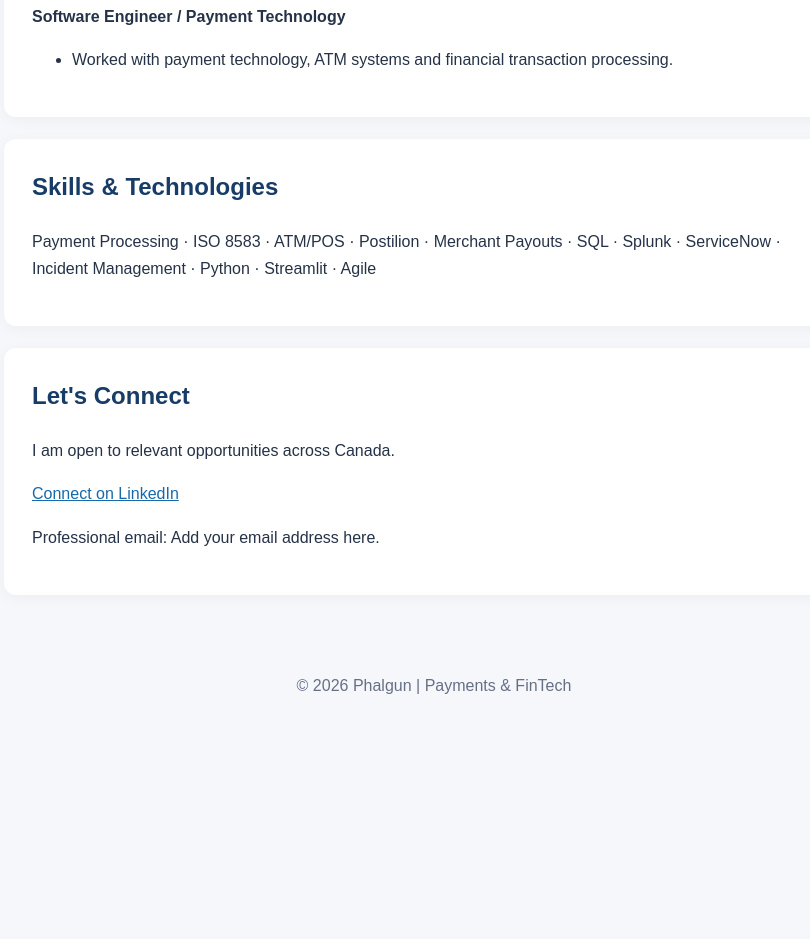
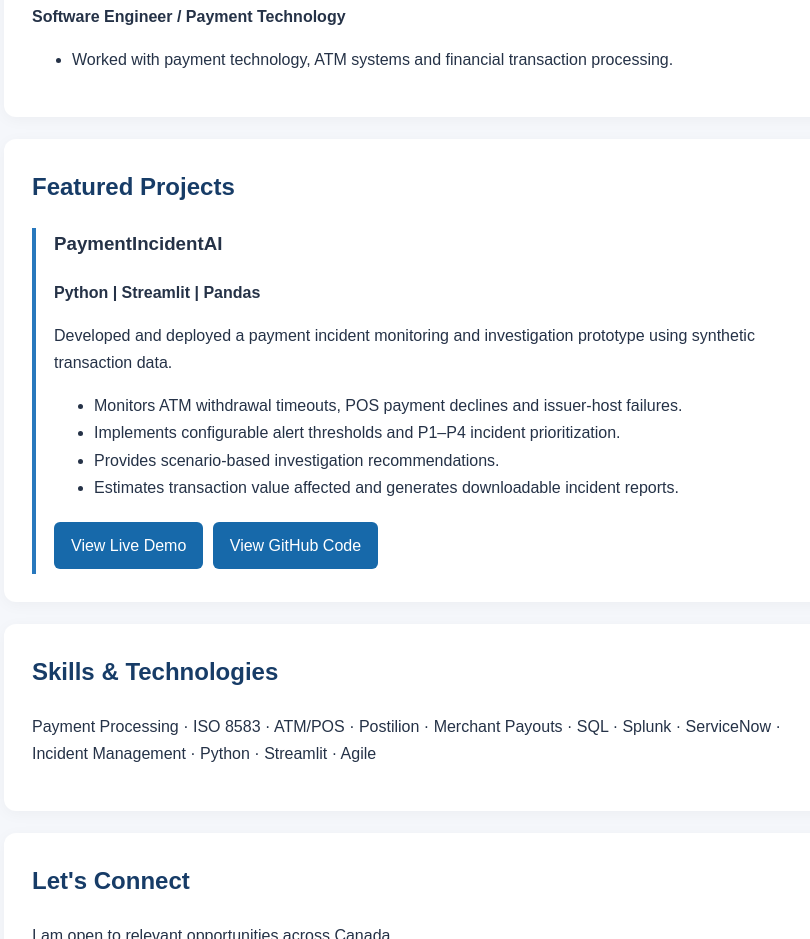
Before and after one commit to prajyaphalgun-ship-it/prajyaphalgun-ship-it.github.io, a plain HTML site: page index.html in a window 1280 px wide. Shown: the part 1627-2566 px from the top of the page, without its empty margins (206-1016 px from the left). Before the commit the page ends 2356 px from the top, so only its background shows below. Drawn offline with Linux system fonts and the light colour scheme.

Commit message:
Add featured PaymentIncidentAI project

```diff
--- a/index.html
+++ b/index.html
@@ -145,6 +145,35 @@ footer {
 </section>
 
 
+<section id="projects">
+  <h2>Featured Projects</h2>
+
+  <div class="project">
+    <h3>PaymentIncidentAI</h3>
+    <p><strong>Python | Streamlit | Pandas</strong></p>
+
+    <p>
+      Developed and deployed a payment incident monitoring
+      and investigation prototype using synthetic transaction data.
+    </p>
+
+    <ul>
+      <li>Monitors ATM withdrawal timeouts, POS payment declines and issuer-host failures.</li>
+      <li>Implements configurable alert thresholds and P1–P4 incident prioritization.</li>
+      <li>Provides scenario-based investigation recommendations.</li>
+      <li>Estimates transaction value affected and generates downloadable incident reports.</li>
+    </ul>
+
+    <a class="button"
+       href="https://paymentincidentai.streamlit.app/"
+       target="_blank">View Live Demo</a>
+
+    <a class="button"
+       href="https://github.com/prajyaphalgun-ship-it/PaymentIncidentAI"
+       target="_blank">View GitHub Code</a>
+  </div>
+</section>
+
   <section id="skills">
     <h2>Skills & Technologies</h2>
     <p>
```
